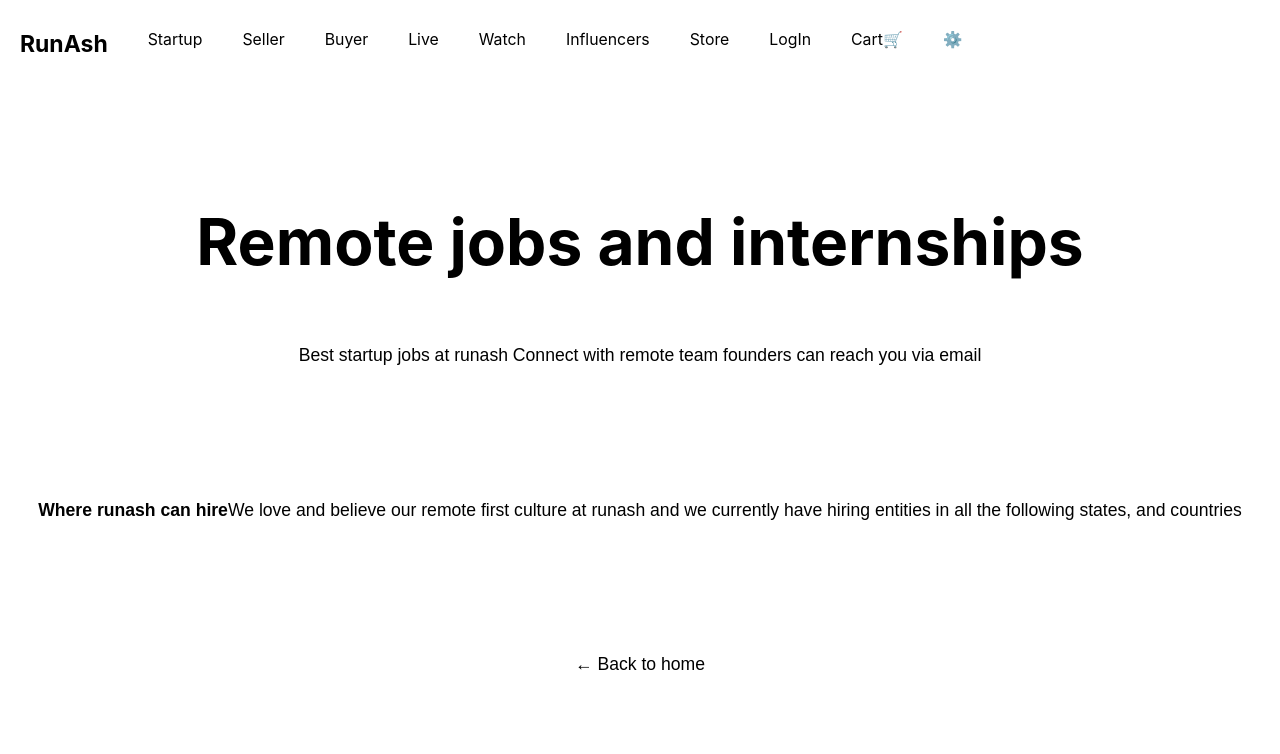
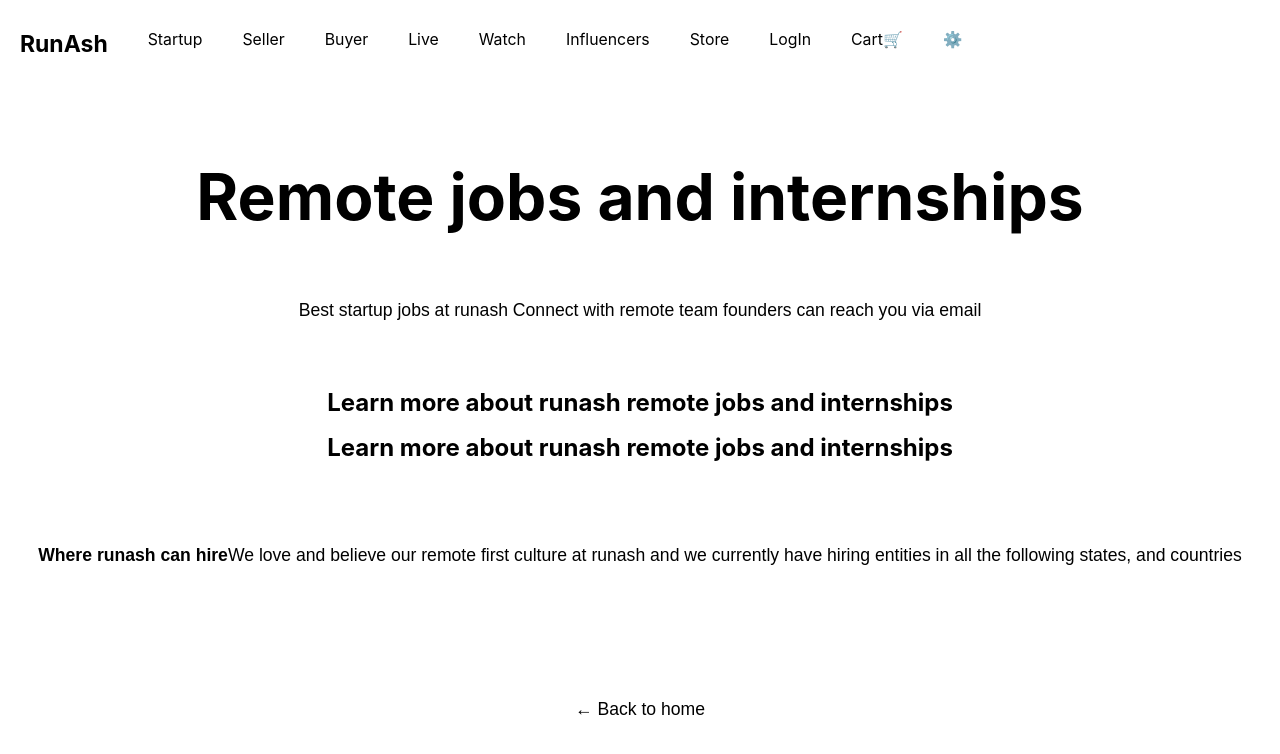
Before and after one commit to rammurmu/next, a Next.js app: page /remote in a window 1280 px wide. Shown: the top 754 px of the page. Built offline with nearby package versions, Linux system fonts and the light colour scheme.

Commit message:
Update remote.js

```diff
--- a/pages/remote.js
+++ b/pages/remote.js
@@ -9,8 +9,23 @@ export default function Remote() {
         Remote jobs and internships</h1>
         <p className={styles.description}>Best startup jobs at runash Connect with remote team founders can reach you via email</p>
 
+       <div className={styles.grid}>
+       <div className={styles.text}>
+         <h1>
+           Learn more about runash remote jobs and internships
+         </h1>
+       </div>
+       </div>
+       <div className={styles.grid}>
+       <div className={styles.text}>
+         <h1>
+           Learn more about runash remote jobs and internships
+         </h1>
+       </div>
+       </div>
 
-       <p className={styles.description}><b>Where runash can hire</b>We love and believe our remote first culture at runash and we currently have hiring entities in all the following states, and countries</p>
+
+         <p className={styles.description}><b>Where runash can hire</b>We love and believe our remote first culture at runash and we currently have hiring entities in all the following states, and countries</p>
 
 
 
```
